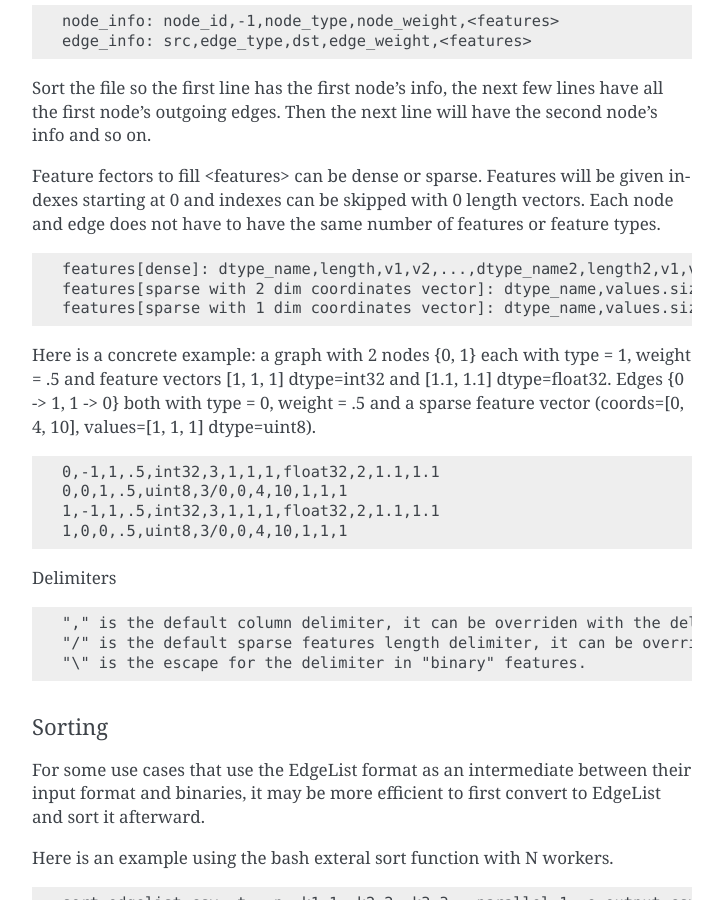
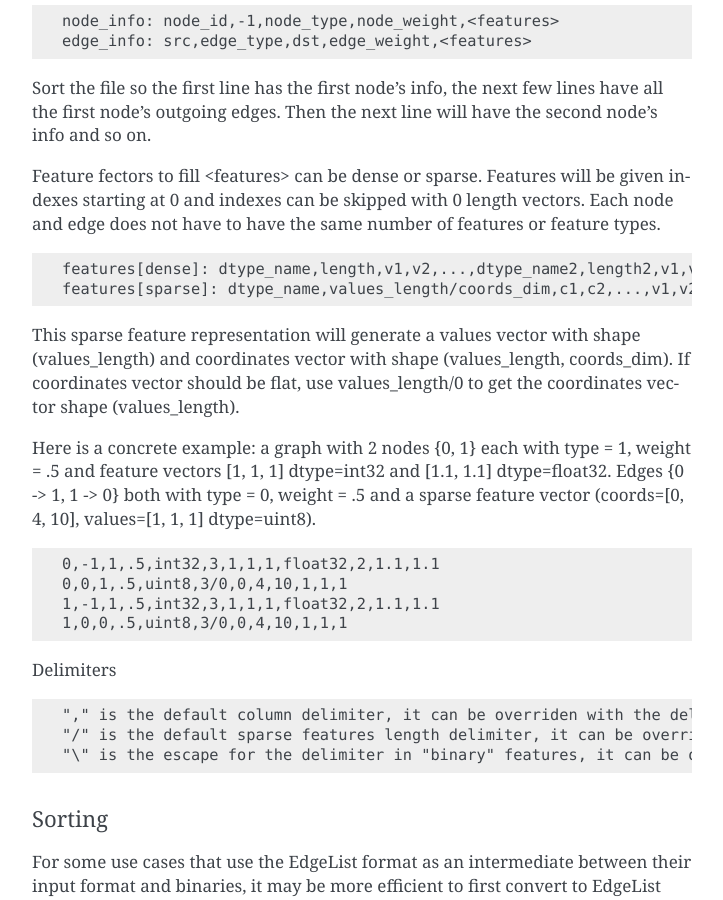
Before and after one commit to microsoft/DeepGNN, a Sphinx documentation site: the page built from docs/graph_engine/data_spec.rst, in a window 1280 px wide and 900 px high, scrolled down 1003 px. Shown: the whole window, without its empty margins (388-1111 px from the left). Built offline with Sphinx 7.4.7, drawn with Linux system fonts in a browser that asks for light colours.

Commit message:
Update docs.

```diff
--- a/docs/graph_engine/data_spec.rst
+++ b/docs/graph_engine/data_spec.rst
@@ -58,8 +58,11 @@ edge does not have to have the same number of features or feature types.
 .. code-block:: text
 
 	features[dense]: dtype_name,length,v1,v2,...,dtype_name2,length2,v1,v2,...
-	features[sparse with 2 dim coordinates vector]: dtype_name,values.size/coords.shape[1],c1,c2,...,v1,v2,...
-	features[sparse with 1 dim coordinates vector]: dtype_name,values.size/0,c1,c2,...,v1,v2,...
+	features[sparse]: dtype_name,values_length/coords_dim,c1,c2,...,v1,v2,...
+
+This sparse feature representation will generate a values vector with shape (values_length) and coordinates vector
+with shape (values_length, coords_dim). If coordinates vector should be flat, use values_length/0 to get the
+coordinates vector shape (values_length).
 
 Here is a concrete example: a graph with 2 nodes {0, 1} each with type = 1, weight = .5 and
 feature vectors [1, 1, 1] dtype=int32 and [1.1, 1.1] dtype=float32.
@@ -79,7 +82,7 @@ Delimiters
 
 	"," is the default column delimiter, it can be overriden with the delimiter parameter.
 	"/" is the default sparse features length delimiter, it can be overriden with the length_delimiter parameter.
-	"\" is the escape for the delimiter in "binary" features.
+	"\" is the escape for the delimiter in "binary" features, it can be overriden with the binary_escape parameter.
 
 Sorting
 -------
```
Also changed, not shown: 1 other file.
